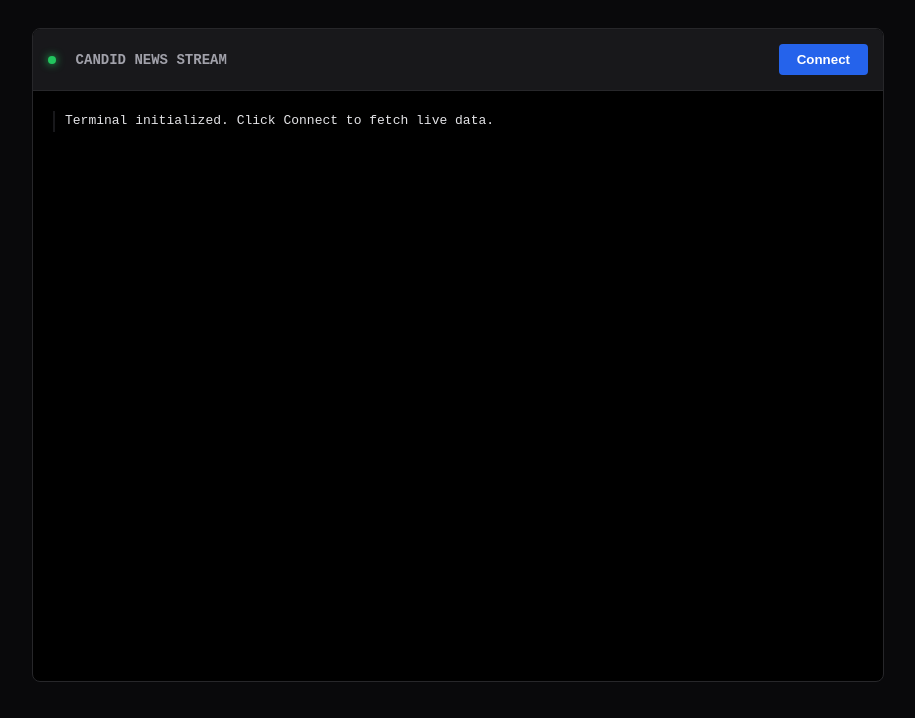
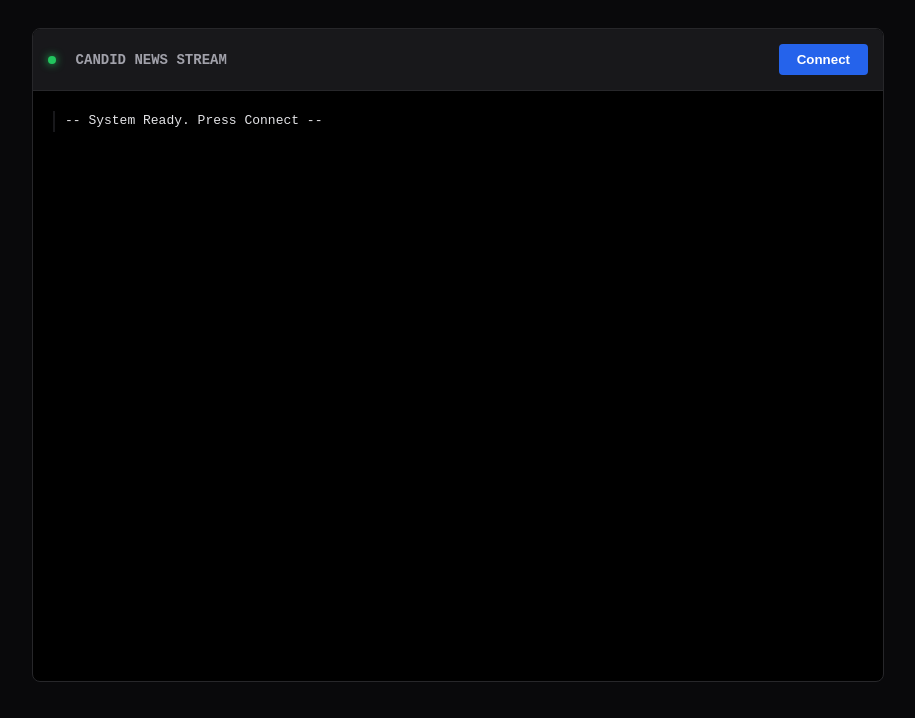
Before and after one commit to ProyQB/candid3, a plain HTML site: page index.html in a window 1280 px wide. Shown: the whole page, without its empty margins (182-1097 px from the left). Drawn offline with Linux system fonts and the light colour scheme.

Commit message:
Change title and system message in index.html

```diff
--- a/index.html
+++ b/index.html
@@ -2,7 +2,7 @@
 <html lang="en">
 <head>
     <meta charset="UTF-8">
-    <title>Candid Stream Viewer</title>
+    <title>Candid News Stream</title>
     <link rel="stylesheet" href="style.css">
 </head>
 <body>
@@ -15,7 +15,7 @@
             <button id="connectBtn">Connect</button>
         </header>
         <div id="terminal" class="terminal-body">
-            <div class="line system">Terminal initialized. Click Connect to fetch live data.</div>
+            <div class="line system">-- System Ready. Press Connect --</div>
         </div>
     </div>
     <script src="script.js"></script>
```
